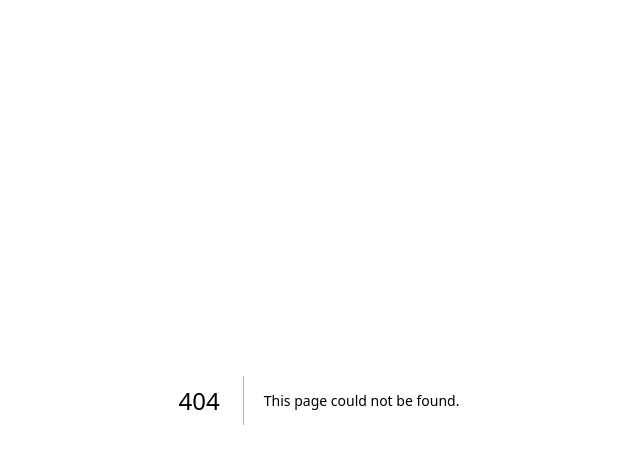
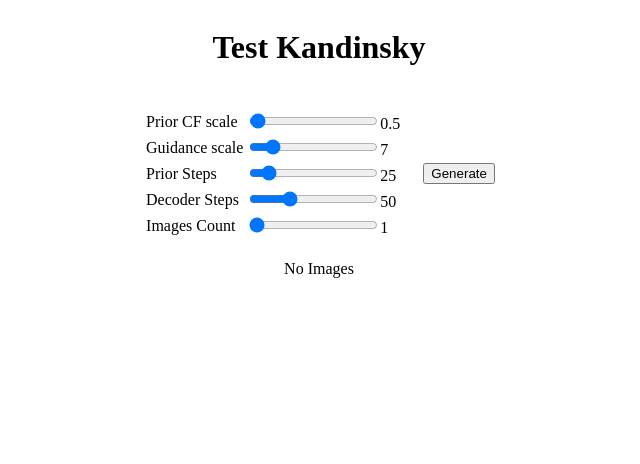
Before and after one commit to alex-w-dev/neural-video, a Next.js app: page /test-kandinsky-mix-images in a window 1280 px wide. Before the commit this address had no page. Shown: the top 464 px of the page, without its empty margins (321-961 px from the left). Built offline with nearby package versions, Linux system fonts and the light colour scheme.

Commit message:
add image mix endpoint

```diff
--- /dev/null
+++ b/pages/test-kandinsky-mix-images.tsx
@@ -0,0 +1,135 @@
+import React, { useCallback, useState } from "react";
+import styled from "styled-components";
+import { getEnText } from "@/src/utils/get-en-text";
+
+export default function TestKandinskyMixImages() {
+  const [priorCFScale, setPriorCFScale] = useState("0.5");
+  const [guidanceScale, setGuidanceScale] = useState("7");
+  const [priorSteps, setPriorSteps] = useState("25");
+  const [decoderSteps, setDecoderSteps] = useState("50");
+  const [imagesCount, setImagesCount] = useState("1");
+  const [imgs, setImgs] = useState([]);
+  const [makingRequest, setMakingRequest] = useState(false);
+
+  const onGenerate = useCallback(async () => {
+    if (!prompt) {
+      return;
+    }
+
+    setMakingRequest(true);
+
+    const result = await fetch(
+      `http://localhost:5000/mixImages?prior_cf_scale=${priorCFScale}&guidance_scale=${guidanceScale}&images_count=${imagesCount}&prior_steps=${priorSteps}&decoder_steps=${decoderSteps}`
+    );
+    const data = await result.json();
+
+    setMakingRequest(false);
+    setImgs(data.map((i: any) => `http://localhost:5000/img/${i.file_name}`));
+  }, [priorCFScale, priorSteps, decoderSteps, guidanceScale, imagesCount]);
+
+  return (
+    <Main>
+      <h1>Test Kandinsky</h1>
+      <Form>
+        <table>
+          <tbody>
+            <tr>
+              <td>Prior CF scale</td>
+              <td>
+                <input
+                  type="range"
+                  min="0"
+                  max="50"
+                  step="0.5"
+                  value={priorCFScale}
+                  onChange={(e) => setPriorCFScale(e.target.value)}
+                />
+                <output>{priorCFScale}</output>
+              </td>
+            </tr>
+            <tr>
+              <td>Guidance scale</td>
+              <td>
+                <input
+                  type="range"
+                  min="0"
+                  max="50"
+                  step="0.5"
+                  value={guidanceScale}
+                  onChange={(e) => setGuidanceScale(e.target.value)}
+                />
+                <output>{guidanceScale}</output>
+              </td>
+            </tr>
+            <tr>
+              <td>Prior Steps</td>
+              <td>
+                <input
+                  type="range"
+                  min="10"
+                  max="150"
+                  value={priorSteps}
+                  onChange={(e) => setPriorSteps(e.target.value)}
+                />
+                <output>{priorSteps}</output>
+              </td>
+            </tr>
+            <tr>
+              <td>Decoder Steps</td>
+              <td>
+                <input
+                  type="range"
+                  min="10"
+                  max="150"
+                  value={decoderSteps}
+                  onChange={(e) => setDecoderSteps(e.target.value)}
+                />
+                <output>{decoderSteps}</output>
+              </td>
+            </tr>
+            <tr>
+              <td>Images Count</td>
+              <td>
+                <input
+                  type="range"
+                  min="1"
+                  max="10"
+                  value={imagesCount}
+                  onChange={(e) => setImagesCount(e.target.value)}
+                />
+                <output>{imagesCount}</output>
+              </td>
+            </tr>
+          </tbody>
+        </table>
+        <button disabled={makingRequest} onClick={onGenerate}>
+          Generate
+        </button>
+      </Form>
+      <div>
+        {imgs.length
+          ? imgs.map((img) => <img key={img} src={img} alt="" />)
+          : "No Images"}
+      </div>
+    </Main>
+  );
+}
+
+const Form = styled.div`
+  display: flex;
+  gap: 20px;
+  align-items: center;
+  justify-content: center;
+
+  textarea {
+    width: 350px;
+    height: 86px;
+  }
+`;
+
+const Main = styled.div`
+  display: flex;
+  flex-direction: column;
+  gap: 20px;
+  align-items: center;
+`;
```
Also changed, not shown: 1 other file (tests, documents, lock files or other folders).
